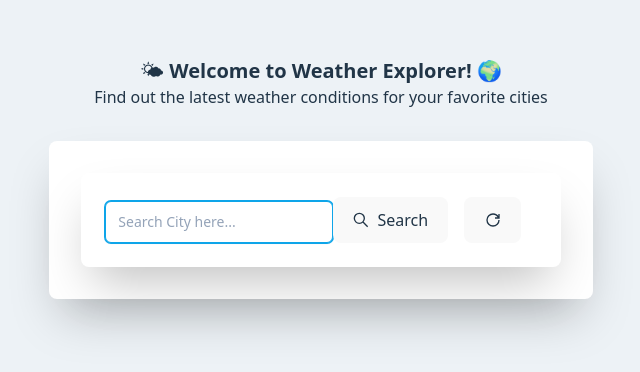
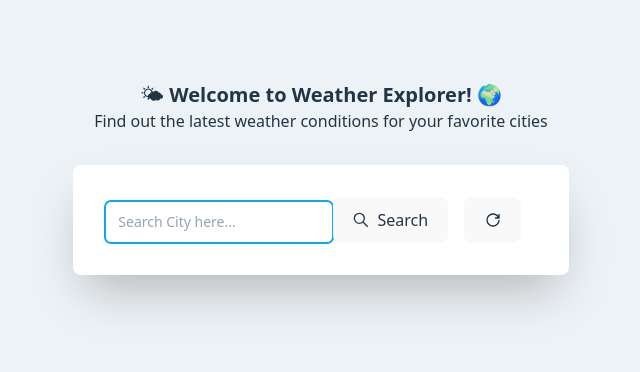
Before and after one commit to jayeann/weather-search, a React (Vite) app: page / in a window 1280 px wide. Shown: the part 222-594 px from the top of the page, without its empty margins (319-959 px from the left). Built offline with nearby package versions, Linux system fonts and the light colour scheme.

Commit message:
rename searchcomponent to card content -remove the shadow, radius nad spacing in search

```diff
--- a/src/App.tsx
+++ b/src/App.tsx
@@ -1,5 +1,4 @@
-import { useState } from "react";
-import SearchComponent from "./components/SearchComponent";
+import CardContent from "./components/CardContent";
 import "./App.css";
 
 function App() {
@@ -12,7 +11,7 @@ function App() {
         Find out the latest weather conditions for your favorite cities{" "}
       </p>
       <div className="card shadow-2xl p-6 rounded-lg bg-white max-w-full">
-        <SearchComponent />
+        <CardContent />
       </div>
     </>
   );
--- a/src/components/SearchComponent.tsx
+++ b/src/components/CardContent.tsx
@@ -66,7 +66,7 @@ const mockWeatherData: MockWeatherData = {
   },
 };
 
-const SearchComponent = () => {
+const CardContent = () => {
   const [inputSearch, setInputSearch] = useState<string>("");
   const [selectedCityData, setSelectedCityData] = useState<WeatherData[]>([]);
   const [previousSearchArr, setPreviousSearchArr] = useState<string[]>([]);
@@ -112,7 +112,7 @@ const SearchComponent = () => {
   };
 
   return (
-    <div className="shadow-2xl p-6 rounded-lg">
+    <>
       <div className="flex">
         <input
           ref={inputRef}
@@ -172,8 +172,8 @@ const SearchComponent = () => {
           </div>
         </div>
       )}
-    </div>
+    </>
   );
 };
 
-export default SearchComponent;
+export default CardContent;
```
